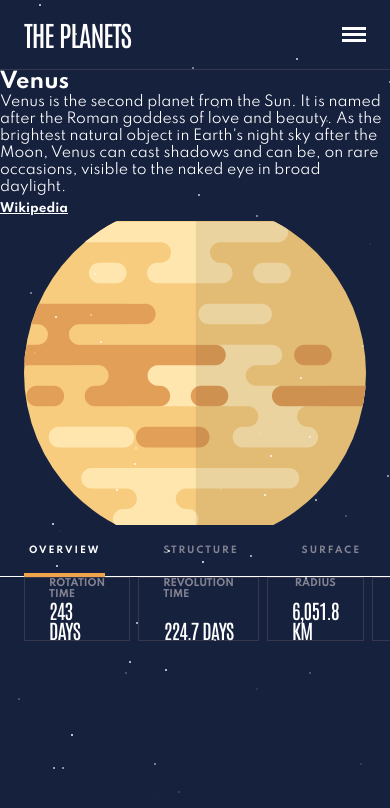
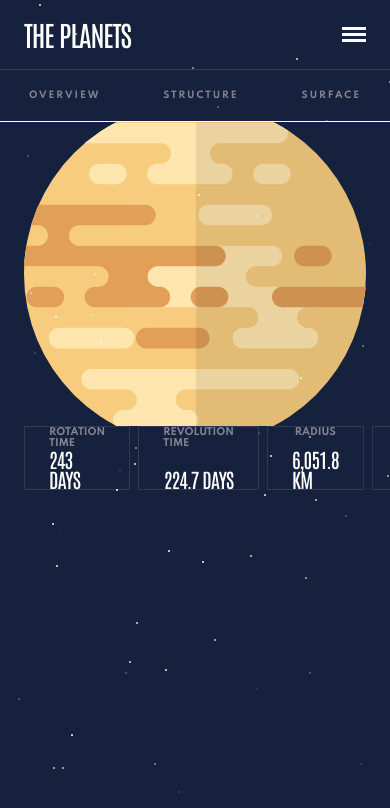
Before and after one commit to Ericawanja/Frontend-Mentor, a React (Create React App) app: page /venus in a window 390 px wide. Shown: the top 808 px of the page. Built offline with nearby package versions, Linux system fonts and the light colour scheme.

Commit message:
Mobile tabs

```diff
--- a/src/Components/Navbar/NavDesktop/NavDesktop.js
+++ b/src/Components/Navbar/NavDesktop/NavDesktop.js
@@ -14,7 +14,7 @@ export const NavDesktop = ({pathName, activePlanet, onHover}) => {
                   planet.path ===pathName ||
                   planet.path ===activePlanet
                 }
-                onMouseHover={()=>onHover(planet.path)}
+
                 >
                     {planet.name}
                 </Link>
--- a/src/Components/PlanetSection/PlanetSection.js
+++ b/src/Components/PlanetSection/PlanetSection.js
@@ -1,18 +1,46 @@
+import { useState, useEffect } from "react";
+
 import IllustrationContainer from "./ImageIllustration/Illustration";
 import InfoContainer from "./Info/Info";
 import IntroContainer from "./Intro/Intro";
 import { Intro } from "./Intro/IntroStyles";
 import { Section, Container } from "./PlanetSectionStyles";
 import TabsContainer from "./Tabs/Tabs";
+import useDataChange from "./useReplaceInfo";
 
 const PlanetSection = ({ planetData }) => {
+  const [handleClick, currentTab, currentData, isChanging] =
+    useDataChange(planetData);
+  const [windowWidth, setWindowWidth] = useState(window.innerWidth);
+
+  const checkWindowWidth = () => {
+    setWindowWidth(window.innerWidth);
+  };
+
+  useEffect(() => {
+    window.addEventListener("resize", checkWindowWidth);
+
+    return () => {
+      window.removeEventListener("resize", checkWindowWidth);
+    };
+  }, []);
+
   return (
     <Section>
       <Container>
-        <IntroContainer planetData= {planetData}/>
-        <IllustrationContainer planetData= {planetData}/>
-        <TabsContainer planetData={planetData}/>
-        <InfoContainer planetData={planetData}/>
+        <TabsContainer
+          planetData={planetData}
+          handleClick={handleClick}
+          currentTab={currentTab}
+          windowWidth={windowWidth}
+        />
+        <IllustrationContainer
+          planetData={planetData}
+          handleClick={handleClick}
+          currentTab={currentTab}
+          windowWidth={windowWidth}
+        />
+        <InfoContainer planetData={planetData} />
       </Container>
     </Section>
   );
--- a/src/Components/PlanetSection/PlanetSectionStyles.js
+++ b/src/Components/PlanetSection/PlanetSectionStyles.js
@@ -1,12 +1,23 @@
-import styled from 'styled-components'
+import styled from 'styled-components';
 
 export const Section = styled.section`
-@media (min-width: 768px){
-    padding: 0 40px
-}
-`
+    @media (min-width: 768px) {
+        padding: 0 40px;
+    }
+`;
+
 export const Container = styled.div`
-@media (min-width:768px){
+    @media (min-width: 768px) {
+        display: grid;
+        grid-template-areas: 'ImageIllustration ImageIllustration' 'intro tabs' 'info info';
+        grid-template-columns: 1fr 1fr;
+    }
 
-}
-`
+    @media (min-width: 1025px) {
+        grid-template-areas: 'ImageIllustration intro' 'ImageIllustration tabs' 'info info';
+        grid-template-columns: 2.2fr 1fr;
+
+        max-width: 1110px;
+        margin: 0 auto;
+    }
+`;
--- a/src/Components/PlanetSection/Tabs/Tabs.js
+++ b/src/Components/PlanetSection/Tabs/Tabs.js
@@ -1,14 +1,55 @@
 import { Tab, Tabs } from "./TabsStyles";
 
-
-function TabsContainer({planetData}) {
+function TabsContainer({ planetData, handleClick, currentTab, windowWidth }) {
+  const containerVariants = {
+    hidden: {
+      opacity: 0,
+      x: 50,
+    },
+    visible: {
+      opacity: 1,
+      x: 0,
+      transition: { delay: 1.5, duration: 1.5 },
+    },
+    exit: {
+      opacity: 0,
+      x: 50,
+      transition: { duration: 1 },
+    },
+  };
   return (
-    <Tabs>
-        <Tab planetData={planetData}isActive='true'>Overview</Tab>
-        <Tab planetData={planetData}isActive='' >Structure</Tab>
-        <Tab planetData={planetData}isActive=''>Surface</Tab>
+    <Tabs
+      variants={containerVariants}
+      initial="hidden"
+      animate="visible"
+      exit="exit"
+    >
+      <Tab
+        planetData={planetData}
+        data-type="overview"
+        onClick={handleClick}
+        isActive={currentTab === "overview" ? true : false}
+      >
+        Overview
+      </Tab>
+      <Tab
+        data-type="structure"
+        planetData={planetData}
+        onClick={handleClick}
+        isActive={currentTab === "structure" ? true : false}
+      >
+        {windowWidth >= 768 ? "Internal" : ""} Structure
+      </Tab>
+      <Tab
+        data-type="geology"
+        planetData={planetData}
+        onClick={handleClick}
+        isActive={currentTab === "geology" ? true : false}
+      >
+       Surface {windowWidth >= 768 ? 'Geology' : ''}
+      </Tab>
     </Tabs>
-  )
+  );
 }
 
 export default TabsContainer;
--- /dev/null
+++ b/src/Components/PlanetSection/useReplaceInfo.js
@@ -0,0 +1,47 @@
+import { useState, useRef } from 'react';
+
+const useDataChange = (data) => {
+    const [currentData, setCurrentData] = useState(data.overview);
+    const [isChanging, setIsChanging] = useState(false);
+    const [currentTab, setCurrentTab] = useState('overview');
+    const prevTab = useRef('overview');
+    const isTransitionend = useRef(true);
+    const transitionDuration = 2000;
+    const halfTransitionDuration = transitionDuration / 2;
+
+    /**
+     * Function to invoke changeContent() only when given conditions are met.
+     * @param    {Event} event    Event from user click on element
+     */
+    const handleClick = (event) => {
+        let currTab = event.target.dataset.type;
+        if (!isTransitionend.current || prevTab.current === currTab)
+            return false;
+
+        changeContent(currTab);
+    };
+
+    /**
+     * Function to change data.
+     * @param    {String} currTab    Name of current tab
+     */
+    const changeContent = (currTab) => {
+        prevTab.current = currTab;
+        isTransitionend.current = false;
+        setIsChanging(true);
+        setCurrentTab(currTab);
+
+        setTimeout(() => {
+            isTransitionend.current = true;
+            setIsChanging(false);
+        }, transitionDuration);
+
+        setTimeout(() => {
+            setCurrentData(data[currTab]);
+        }, halfTransitionDuration);
+    };
+
+    return [handleClick, currentData, currentTab, isChanging];
+};
+
+export default useDataChange;
```
Also changed, not shown: src/App.js (+2 -6 lines).
